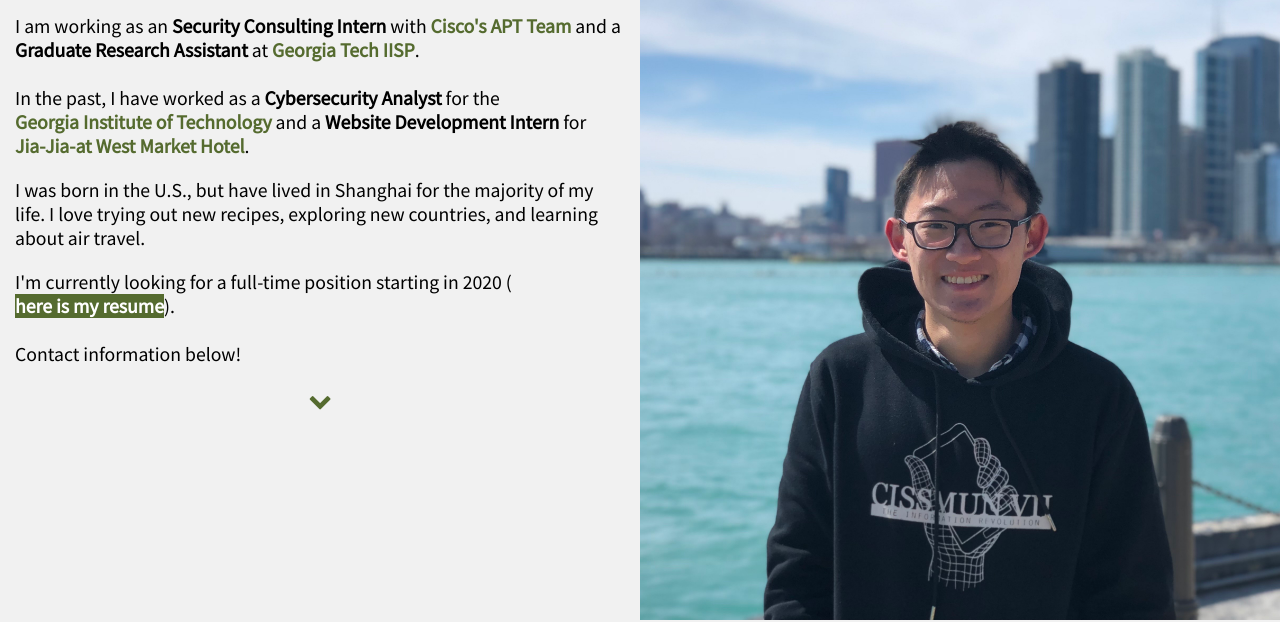
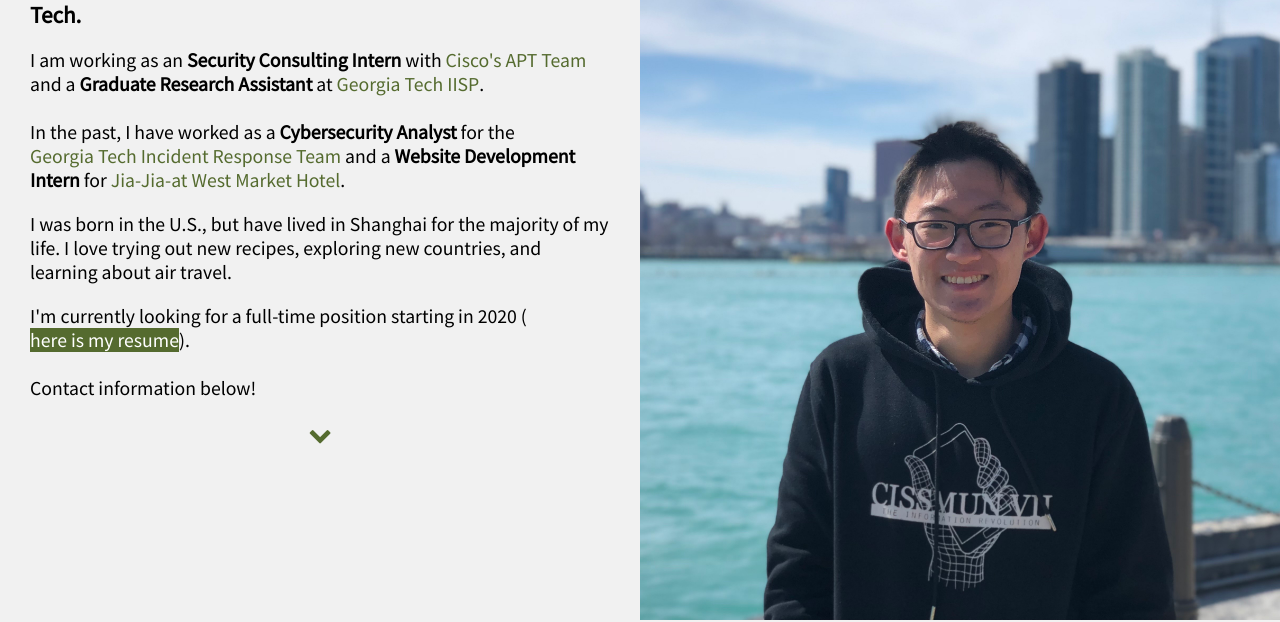
Before and after one commit to timeforchang/website, a plain HTML site: page index.html in a window 1280 px wide. Shown: the part 180-802 px from the top of the page. Drawn offline with nearby package versions, Linux system fonts and the light colour scheme.

Commit message:
formatting changes

```diff
--- a/css/main.css
+++ b/css/main.css
@@ -13,7 +13,7 @@ body {
     width: 50%;
     height: 100vh;
     float: left;
-    padding: 5px 15px 0 15px;
+    padding: 10px 30px 0 30px;
     font-size: 1.45em;
 }
 
@@ -53,7 +53,6 @@ body {
     color: darkolivegreen;
     display: inline-block;
     text-decoration:none;
-    font-weight: bold;
     -webkit-transition: .4s;
     -moz-transition: .4s;
     -ms-transition: .4s;
--- a/index.html
+++ b/index.html
@@ -26,7 +26,7 @@
             <h2>    My name is Andrew Chang. <br>
                     I'm a Master's Candidate in Computer Science at Georgia Tech. <br> </h2>
             <p>     I am working as an <b>Security Consulting Intern</b> with <a style="display: inline-block;" href="https://www.cisco.com/c/en/us/products/security/advisory-services-assessments-penetration.html" target="_blank">Cisco's APT Team</a> and a <b>Graduate Research Assistant</b> at <a style="display: inline-block;" href="http://cyber.gatech.edu/" target="_blank">Georgia Tech IISP</a>.<br><br>
-                    In the past, I have worked as a <b>Cybersecurity Analyst</b> for the <a href="https://oit.gatech.edu/services/security-and-identity/cyber-security-incident-response-and-management" target="_blank">Georgia Institute of Technology</a> and a <b>Website Development Intern</b> for <a href="https://www.jj-whotel.com.tw/" target="_blank">Jia-Jia-at West Market Hotel</a>. </p>
+                    In the past, I have worked as a <b>Cybersecurity Analyst</b> for the <a href="https://oit.gatech.edu/services/security-and-identity/cyber-security-incident-response-and-management" target="_blank">Georgia Tech Incident Response Team</a> and a <b>Website Development Intern</b> for <a href="https://www.jj-whotel.com.tw/" target="_blank">Jia-Jia-at West Market Hotel</a>. </p>
             <p>     I was born in the U.S., but have lived in Shanghai for the majority of my life.
                     I love trying out new recipes, exploring new countries, and learning about air travel. </p>
                     <div style="height:0px;"></div>
```
